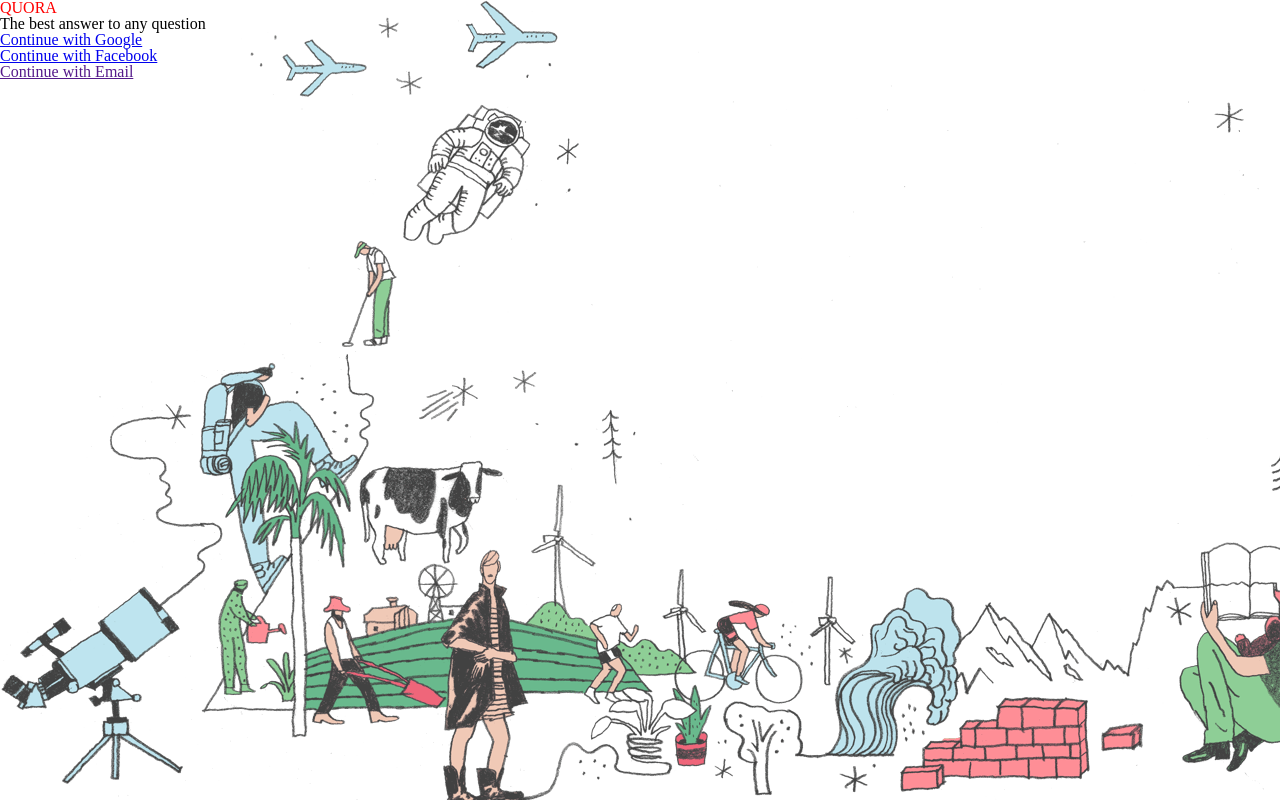
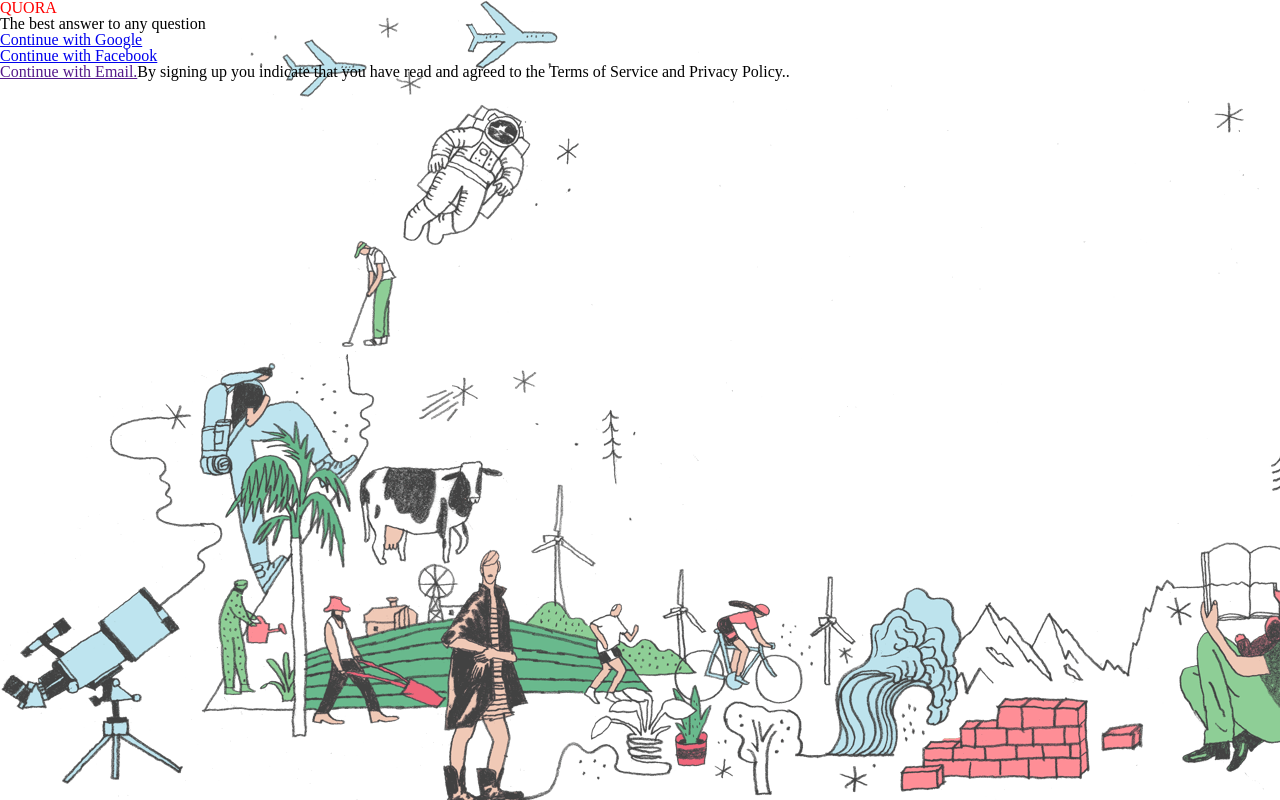
Before and after one commit to yvonnendutaw/Quora, a plain HTML site: page index.html in a window 1280 px wide. Drawn offline with Linux system fonts and the light colour scheme.

Commit message:
added form

```diff
--- a/css/main.css
+++ b/css/main.css
@@ -10,3 +10,6 @@ h1{
     color: red;
     font-weight: bolder;
 }
+span:hover{
+    text-decoration: underline;
+}
--- a/index.html
+++ b/index.html
@@ -19,7 +19,7 @@
         <div id="links>">
             <a href="https://plus.google.com/">Continue with Google</a><br>
             <a href="https://www.facebook.com">Continue with Facebook</a><br>
-              <a href="">Continue with Email</a>
+            <a href="">Continue with Email.</a>By signing up you indicate that you have read and agreed to the <span>Terms of Service</span> and <span>Privacy Policy.</span>.
             </div>
             <div id="form">
             </div>
```
